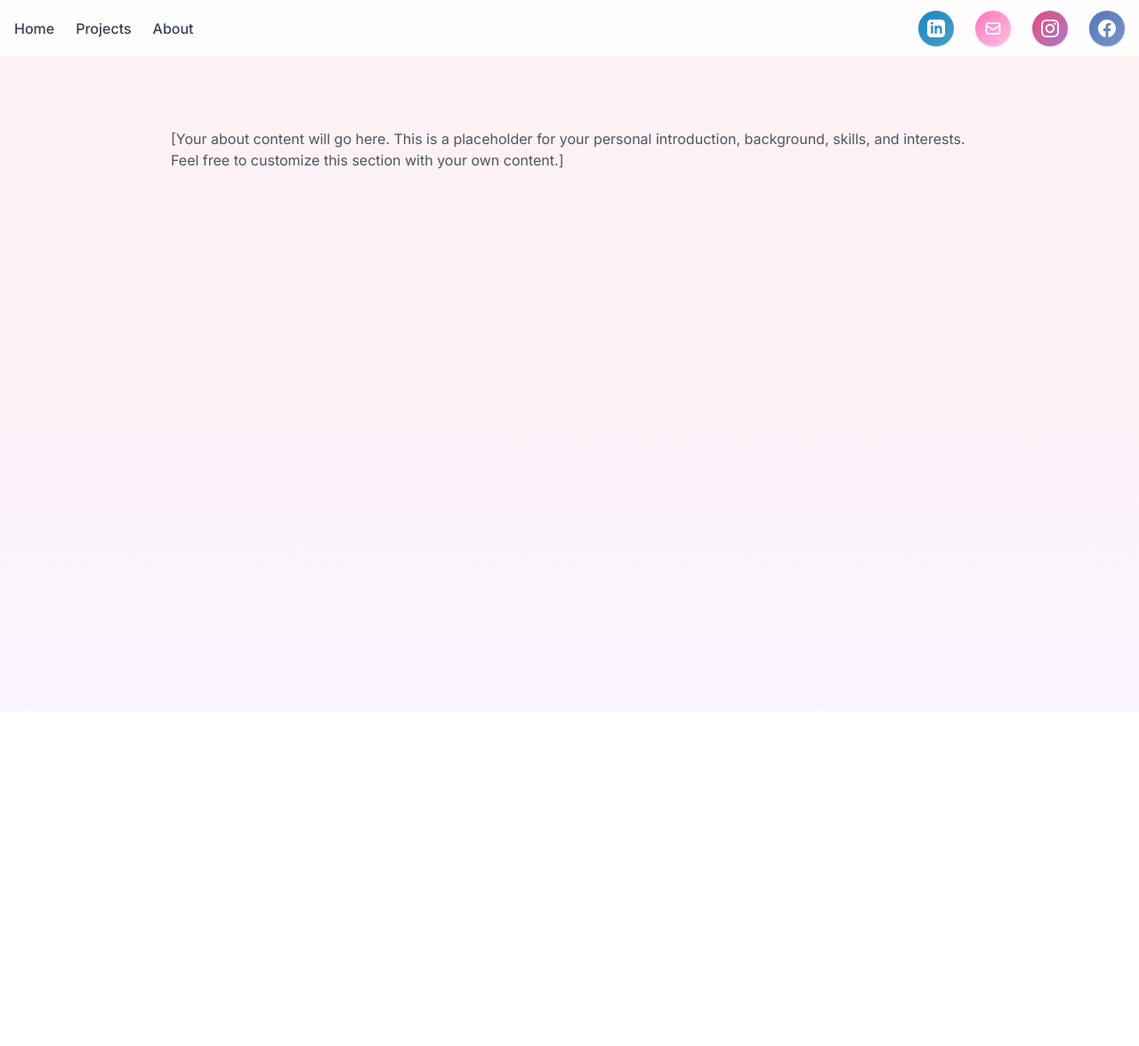
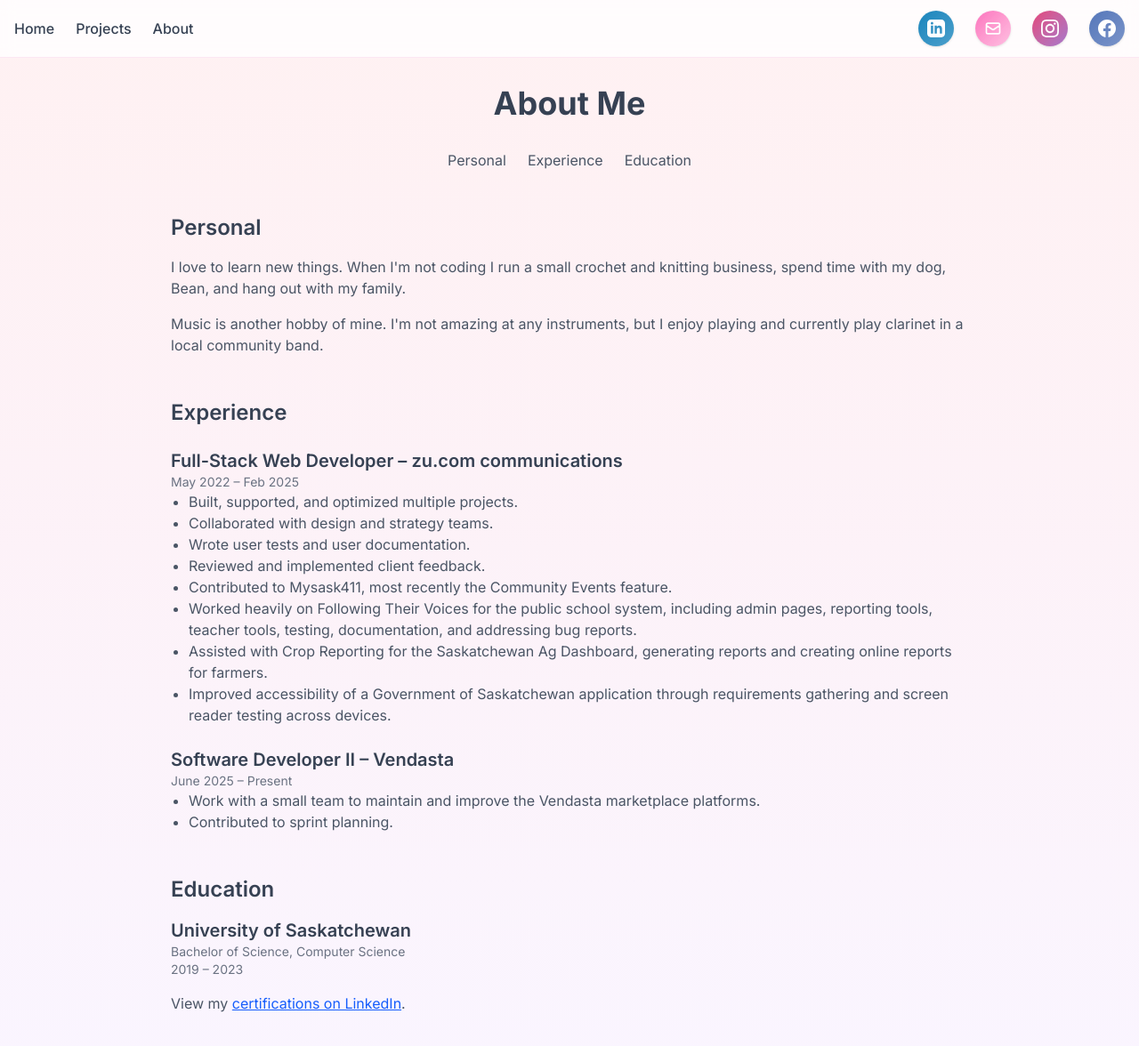
Before and after one commit to GraceBiemans/portfolio, a Next.js app: page /about in a window 1280 px wide. Shown: the top 1176 px of the page at 89% size. Before the commit the page ends 800 px from the top, so only its background shows below. Built offline with nearby package versions, Linux system fonts and the light colour scheme.

Commit message:
feat: populate about page

```diff
--- a/src/app/about/page.tsx
+++ b/src/app/about/page.tsx
@@ -3,15 +3,83 @@ export default function AboutPage() {
     <div className="min-h-screen bg-gradient-to-b from-rose-50 via-pink-50 to-purple-50">
       <main className="container mx-auto px-4 py-16 sm:px-6 lg:px-8 pt-24">
         <div className="max-w-4xl mx-auto">
-          {/* About Content */}
-          <div className="mt-12 space-y-6">
-            <div className="prose prose-lg text-gray-600 max-w-none">
-              <p>
-                [Your about content will go here. This is a placeholder for your personal introduction,
-                background, skills, and interests. Feel free to customize this section with your own content.]
-              </p>
+          <h1 className="text-4xl font-bold text-gray-700 mb-8 text-center">About Me</h1>
+
+          <nav className="flex justify-center space-x-6 mb-12 text-gray-600">
+            <a href="#personal" className="hover:text-gray-800">Personal</a>
+            <a href="#experience" className="hover:text-gray-800">Experience</a>
+            <a href="#education" className="hover:text-gray-800">Education</a>
+          </nav>
+
+          <section id="personal" className="prose prose-lg text-gray-600 max-w-none space-y-4">
+            <h2 className="text-2xl font-semibold text-gray-700">Personal</h2>
+            <p>
+              I love to learn new things. When I&apos;m not coding I run a small crochet and knitting business,
+              spend time with my dog, Bean, and hang out with my family.
+            </p>
+            <p>
+              Music is another hobby of mine. I&apos;m not amazing at any instruments, but I enjoy playing and
+              currently play clarinet in a local community band.
+            </p>
+          </section>
+
+          <section id="experience" className="prose prose-lg text-gray-600 max-w-none mt-12 space-y-6">
+            <h2 className="text-2xl font-semibold text-gray-700">Experience</h2>
+
+            <div>
+              <h3 className="text-xl font-semibold text-gray-700">Full-Stack Web Developer &ndash; zu.com communications</h3>
+              <p className="text-sm text-gray-500">May 2022 &ndash; Feb 2025</p>
+              <ul className="list-disc pl-5">
+                <li>Built, supported, and optimized multiple projects.</li>
+                <li>Collaborated with design and strategy teams.</li>
+                <li>Wrote user tests and user documentation.</li>
+                <li>Reviewed and implemented client feedback.</li>
+                <li>Contributed to Mysask411, most recently the Community Events feature.</li>
+                <li>
+                  Worked heavily on Following Their Voices for the public school system, including admin pages,
+                  reporting tools, teacher tools, testing, documentation, and addressing bug reports.
+                </li>
+                <li>
+                  Assisted with Crop Reporting for the Saskatchewan Ag Dashboard, generating reports and creating
+                  online reports for farmers.
+                </li>
+                <li>
+                  Improved accessibility of a Government of Saskatchewan application through requirements
+                  gathering and screen reader testing across devices.
+                </li>
+              </ul>
             </div>
-          </div>
+
+            <div>
+              <h3 className="text-xl font-semibold text-gray-700">Software Developer II &ndash; Vendasta</h3>
+              <p className="text-sm text-gray-500">June 2025 &ndash; Present</p>
+              <ul className="list-disc pl-5">
+                <li>Work with a small team to maintain and improve the Vendasta marketplace platforms.</li>
+                <li>Contributed to sprint planning.</li>
+              </ul>
+            </div>
+          </section>
+
+          <section id="education" className="prose prose-lg text-gray-600 max-w-none mt-12 space-y-4">
+            <h2 className="text-2xl font-semibold text-gray-700">Education</h2>
+            <div>
+              <h3 className="text-xl font-semibold text-gray-700">University of Saskatchewan</h3>
+              <p className="text-sm text-gray-500">Bachelor of Science, Computer Science</p>
+              <p className="text-sm text-gray-500">2019 &ndash; 2023</p>
+            </div>
+            <p>
+              View my{' '}
+              <a
+                href="https://www.linkedin.com/in/grace-biemans/details/certifications/"
+                className="text-blue-600 underline hover:text-blue-800"
+                target="_blank"
+                rel="noopener noreferrer"
+              >
+                certifications on LinkedIn
+              </a>
+              .
+            </p>
+          </section>
         </div>
       </main>
     </div>
```
